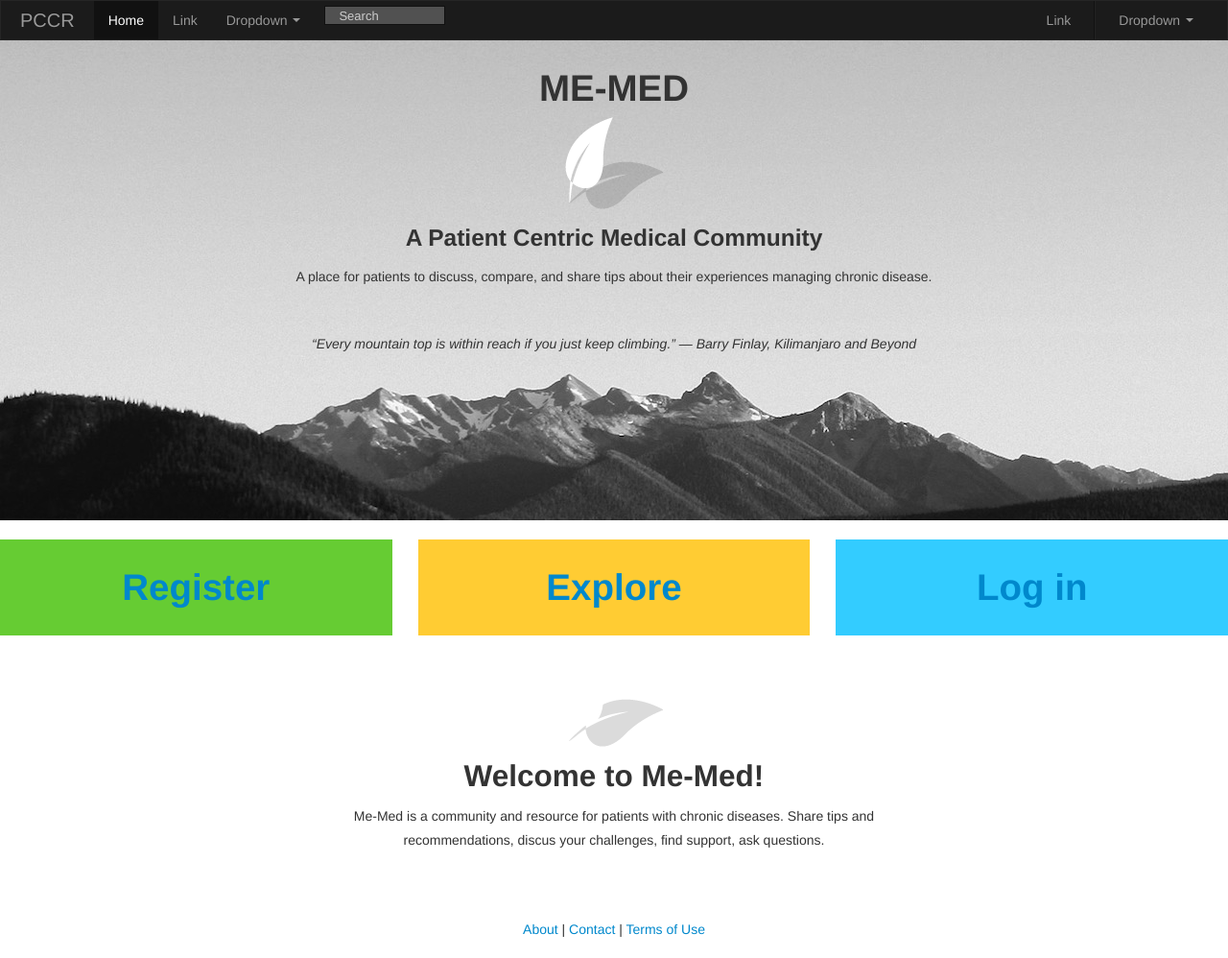
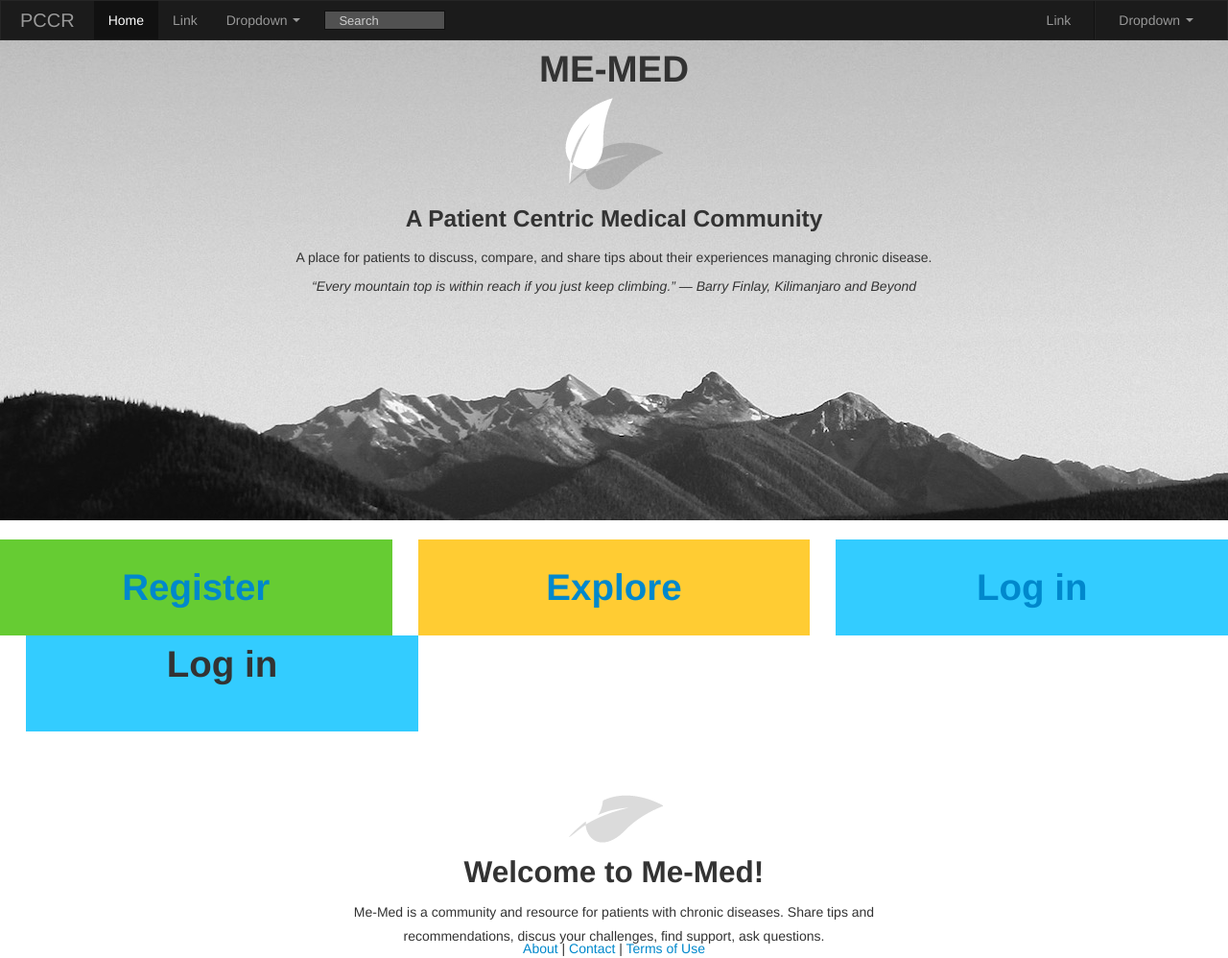
Before and after one commit to namelessnerd/pccr, a Django app: template me_med/me_med/templates/forum_home.html in a window 1280 px wide. Shown: the whole page at 96% size. Before the commit the page ends 976 px from the top, so only its background shows below. Run offline with Django 3.2, Linux system fonts and the light colour scheme; the template is opened without the code that fills it, so the values that code supplies are empty; some libraries are stand-ins or nearby versions.

Commit message:
Cleanups
Continuing to move to CSS, modifying forum_home and forum_register

```diff
--- a/me_med/me_med/appy/static/css/me_med.css
+++ b/me_med/me_med/appy/static/css/me_med.css
@@ -1,3 +1,10 @@
+/* NAV */
+#search{
+	position: relative;
+	top: 5px;
+}
+
+/* GENERAL RESOURCES */
 .splash{
 	position: relative;
 	top: -20px;
@@ -6,6 +13,8 @@
 	min-width: 100%;
 	text-align: center;
 }
+
+/* LANDING PAGE */
 
 .front_button{
 	position: relative;
--- a/me_med/me_med/templates/forum_home.html
+++ b/me_med/me_med/templates/forum_home.html
@@ -2,15 +2,13 @@
 {% block forum_content %}
 <div class="container row-fluid">
 	<div class="splash span12">
-				<br>
 		<h1>ME-MED</h1>
 			<img src='/static/img/leaf.png'></img>
 			<h3>A Patient Centric Medical Community</h3>
 			<p>A place for patients to discuss, compare, and share tips about their experiences managing chronic disease.</p>
-				<br><br>
 			<p><i>“Every mountain top is within reach if you just keep climbing.” ― Barry Finlay, Kilimanjaro and Beyond</i></p>
 		</div>
-		</div>
+
 		<div class="container row-fluid">
 			<div class="span4 front_button" id="fb1">
 				<br>
@@ -25,6 +23,10 @@
 				<a href="#" id="login"><h1>Log in</h1></a>
 			</div>
 		</div>
+		<div class="span4 front_button" id="fb3">
+			<h1>Log in</h1>
+		</div>
+	</div>
 	<div class="container row-fluid">
 		<div class="span3"></div>
 			<div class="span6" id="intro_body">
@@ -34,6 +36,5 @@
 			</div>
 		<div class="span3"></div>
 	</div>
-		<br><br><br><br>
-
+</div>
 {% endblock %}
--- a/me_med/me_med/templates/includes/nav_bar_login.html
+++ b/me_med/me_med/templates/includes/nav_bar_login.html
@@ -24,7 +24,7 @@
                         </ul>
                     </li>
                 </ul>
-                <form class="navbar-search pull-left" action="">
+                <form class="navbar-search pull-left" id="search" action="">
                     <input type="text" class="search-query span2" placeholder="Search">
                 </form>
                 <ul class="nav pull-right">
```
Also changed, not shown: me_med/me_med/templates/forum_register.html (+7 -8 lines). Lines whose indentation alone changed are shown as unchanged.
